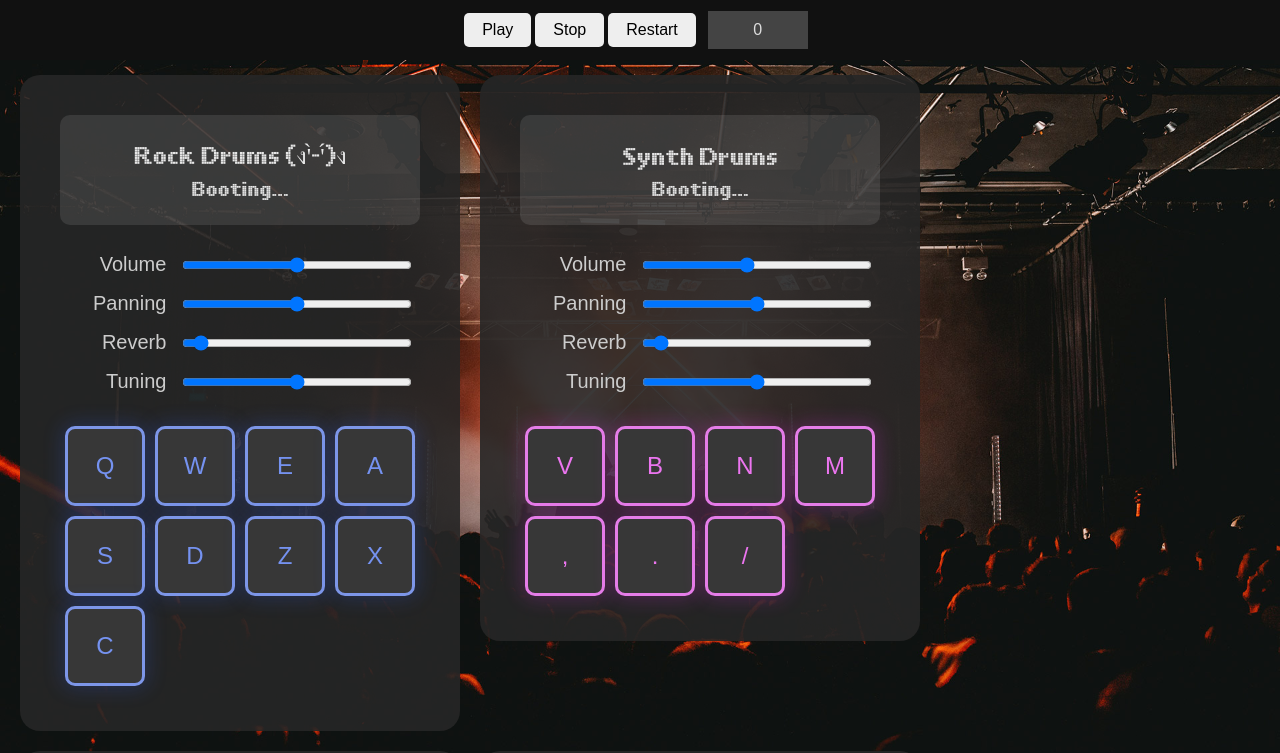
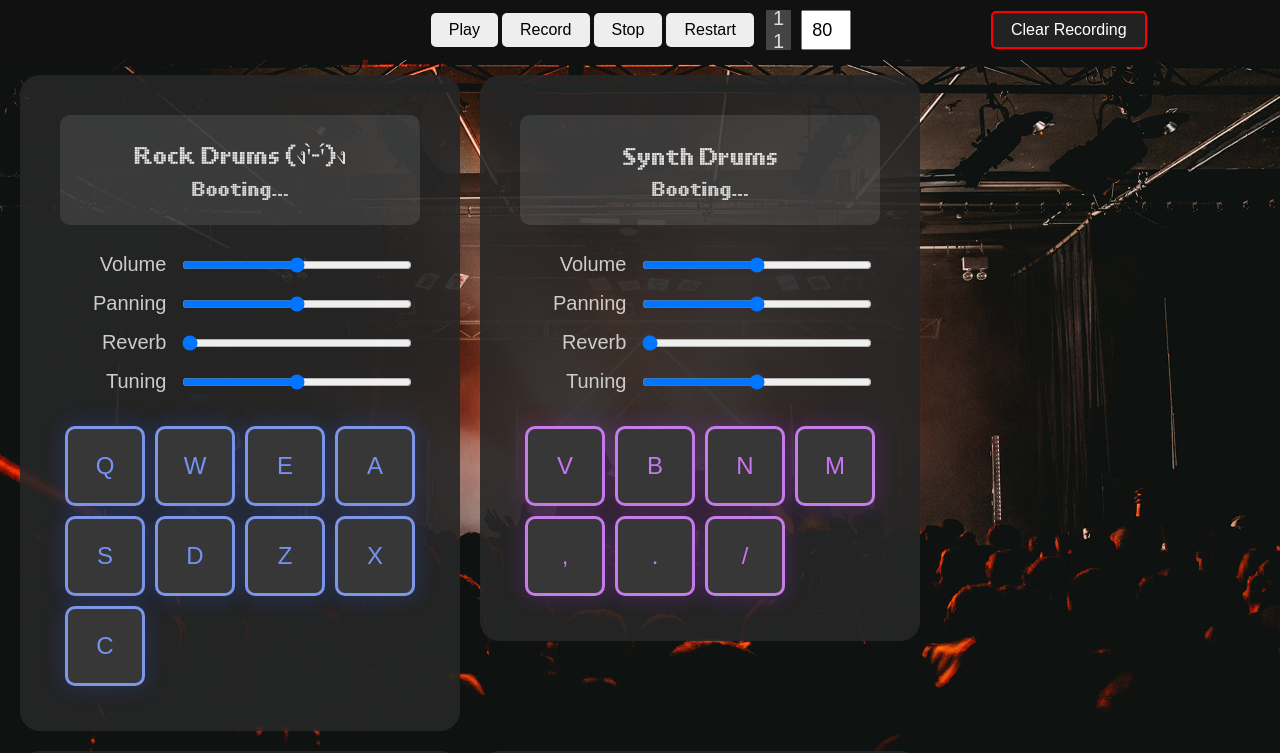
Before and after one commit to nrutledge/music-app, a React (Create React App) app: page / in a window 1280 px wide. Shown: the top 753 px of the page. Built offline with nearby package versions, Linux system fonts and the light colour scheme; no server answers.

Commit message:
Enhancing recording functions plus misc. styling adjustments

```diff
--- a/src/actions/index.js
+++ b/src/actions/index.js
@@ -1,4 +1,13 @@
-import { TIMER_START, TIMER_TICK, TIMER_STOP, TIMER_RESTART,  KEY_PRESS } from './types';
+import {
+    TIMER_START,
+    TIMER_TICK,
+    TIMER_STOP,
+    TIMER_RESTART,
+    KEY_PRESS,
+    TEMPO_CHANGE,
+    TOGGLE_RECORD,
+    CLEAR_RECORDING
+} from './types';
 
 let timer = null;
 
@@ -9,13 +18,13 @@ export const timerStart = (interval) => {
 
         timer = setInterval(() => dispatch(timerTick()), interval);
         dispatch({ type: TIMER_START });
-    }
+    };
 }
 
 export const timerTick = () => {
     return {
         type: TIMER_TICK
-    }
+    };
 }
 
 export const timerStop = () => {
@@ -23,21 +32,33 @@ export const timerStop = () => {
     timer = null;
     return {
         type: TIMER_STOP
-    }
+    };
 }
 
 export const timerRestart = () => {
     return {
         type: TIMER_RESTART
-    }
+    };
 }
 
 export const keyPress = (key, isKeyUp, isPlayBack) => {
     return (dispatch, getState) => {
-        const { playIndex } = getState();
+        const { playIndex, isRecordingOn } = getState().controls;
         dispatch({
             type: KEY_PRESS,
-            payload: { key, isKeyUp, isPlayBack, playIndex }
+            payload: { key, isKeyUp, isPlayBack, playIndex, isRecordingOn }
         });
     }
 }
+
+export const tempoChange = (tempo) => {
+    return { type: TEMPO_CHANGE, payload: { tempo } };
+};
+
+export const toggleRecord = () => {
+    return { type: TOGGLE_RECORD };
+};
+
+export const clearRecording = () => {
+    return { type: CLEAR_RECORDING };
+}
--- a/src/actions/types.js
+++ b/src/actions/types.js
@@ -1,5 +1,8 @@
+export const TOGGLE_RECORD = 'toggle_record';
 export const TIMER_START = 'timer_start';
 export const TIMER_TICK = 'timer_tick';
 export const TIMER_STOP = 'timer_stop';
 export const TIMER_RESTART = 'timer_restart';
 export const KEY_PRESS = 'key_press';
+export const TEMPO_CHANGE = 'tempo_change';
+export const CLEAR_RECORDING = 'clear_recording';
--- a/src/common/keyMappings.js
+++ b/src/common/keyMappings.js
@@ -32,7 +32,7 @@ export const drums = [
         name: 'Ride',
         triggerKey: 's',
         source: 'sounds/drums/Ride Cymbal/Ride Cymbal 3.wav',
-        volume: 0.75
+        volume: 0.8
     },
     {
         id: 6,
@@ -54,14 +54,14 @@ export const drums = [
         name: 'Snare',
         triggerKey: 'x',
         source: 'sounds/drums/Snare On/Snare 6.wav',
-        volume: 0.85
+        volume: 0.81
     },
     {
         id: 9,
         name: 'Hi-Hat Closed',
         triggerKey: 'c',
         source: 'sounds/drums/Hi Hat/Hi Hat 8.wav',
-        volume: 0.75,
+        volume: 0.77,
         exclusiveZone: 2
     },
 ]
--- a/src/components/Controls/Controls.css
+++ b/src/components/Controls/Controls.css
@@ -3,10 +3,11 @@
     top: 0;
     left: 0;
     display: flex;
-    justify-content: center;
+    justify-content: space-between;
     align-items: center;
     width: 100%;
     height: 60px;
+    font-size: 20px;
     background-color: #111;
 }
 
@@ -16,11 +17,41 @@
     background-color: #EEE;
 }
 
+.controls-section {
+    width: 33%;
+    display: flex;
+    justify-content: center;
+    align-items: center;
+}
+
+.button-record.on {
+    background-color: #FF0000;
+    color: #FFF;
+}
+
+.button-clear {
+    border: 2px solid #FF0000 !important;
+    background-color: #222 !important;
+    color: #FFF;
+}
+
 .play-position {
+    display: flex;
+    justify-content: center;
+    align-items: center;
     text-align: center;
     color: #DDD;
-    width: 80px;
-    padding: 10px;
+    box-sizing: border-box;
+    width: 70px;
+    height: 40px;
     margin: 5px 10px;
     background-color: #444;
 }
+
+.tempo {
+    font-size: 18px;
+    box-sizing: border-box;
+    width: 50px;
+    height: 40px;
+    text-align: right;
+}
--- a/src/components/Controls/Controls.js
+++ b/src/components/Controls/Controls.js
@@ -1,24 +1,60 @@
 import React from 'react';
 import { connect } from 'react-redux';
-import { timerStart, timerStop, timerRestart } from '../../actions';
+import { timerStart,
+    timerStop,
+    timerRestart,
+    tempoChange,
+    toggleRecord,
+    clearRecording
+} from '../../actions';
 import './Controls.css';
 
-const tempo = 80;
-
-// Set interval for each tick equal to a 128th note
-const interval = tempo / 60 / 32 * 1000;
+// Number of slices to record per bar
+const precision = 96;
 
 const Controls = (props) => {
+    const barLength = 240 / props.tempo;
+    const interval = barLength / precision * 1000;
     const timerStart = () => props.timerStart(interval);
+    const recordingStatus = props.controls.isRecordingOn ? 'on' : '';
+    const currentbar = Math.floor(props.controls.playIndex / 96) + 1;
+    const currentBeat = Math.floor((props.controls.playIndex / 24 % 4)) + 1;
     return (
         <div className="controls">
-            <button className="button-play" onClick={timerStart}>Play</button>
-            <button className="button-stop" onClick={props.timerStop}>Stop</button>
-            <button className="button-restart" onClick={props.timerRestart}>Restart</button>
-            <div className="play-position">{props.playIndex}</div>
+            <div className="controls-section">
+            </div>
+            <div className="controls-section">
+                <button className="button-play" onClick={timerStart}>Play</button>
+                <button
+                    className={'button-record ' + recordingStatus}
+                    onClick={props.toggleRecord}
+                >Record</button>
+                <button className="button-stop" onClick={props.timerStop}>Stop</button>
+                <button className="button-restart" onClick={props.timerRestart}>Restart</button>
+                <div className="play-position">{`${currentbar} ${currentBeat}`}</div>
+                <input
+                    className="tempo"
+                    type="number"
+                    onChange={(e) => props.tempoChange(e.target.value)}
+                    value={props.tempo}
+                />
+            </div>
+            <div className="controls-section">
+                <button className="button-clear" onClick={props.clearRecording}>
+                    Clear Recording
+                </button>
+            </div>
         </div>
     )
 }
 
-const mapStateToProps = ({ playIndex }) => ({ playIndex });
-export default connect(mapStateToProps, { timerStart, timerStop, timerRestart })(Controls);
+const mapStateToProps = ({ controls, tempo }) => ({ controls, tempo });
+const mapDispatchToProps = {
+    timerStart,
+    timerStop,
+    timerRestart,
+    tempoChange,
+    toggleRecord,
+    clearRecording
+};
+export default connect(mapStateToProps, mapDispatchToProps)(Controls);
--- a/src/components/DrumPad/DrumPad.js
+++ b/src/components/DrumPad/DrumPad.js
@@ -35,10 +35,12 @@ class DrumPad extends Component {
         }
         */
 
-        // If key has changed from pressed to not press (or vise versa)
-        // play or stop the sound in response (undefined state = key up)
-        if (this.props.play && this.props.play !== prevProps.play) {
-            if (this.props.play === 'd') {
+
+        if ((this.props.playback && this.props.playback !== prevProps.playback) ||
+            this.props.isKeyDown !== prevProps.isKeyDown
+        ) {
+            if (this.props.playback === 'd' || this.props.isKeyDown) {
+                this.setState({ isPressed: true });
                 this.playSound(
                     this.props.audioCtx,
                     this.props.panner,
@@ -52,6 +54,7 @@ class DrumPad extends Component {
                     this.props.transitionTime
                 );
             } else {
+                this.setState({ isPressed: false });
                 this.stopSound(
                     this.props.audioCtx,
                     this.state.gainNode,
@@ -146,9 +149,9 @@ class DrumPad extends Component {
 
     render() {
         //const bgColor = this.state.isPressed ? `hsl(${this.props.hue}, 40%, 50%)` : 'rgb(60, 60, 60)';
-        const bgColor = this.props.play ? 'rgb(65, 65, 65)' : 'rgb(55, 55, 55)';
-        const lightness = this.props.play ? '88%' : '70%';
-        const shadowAlpha = this.props.play ? '0.6' : '0.2';
+        const bgColor = this.state.isPressed ? 'rgb(65, 65, 65)' : 'rgb(55, 55, 55)';
+        const lightness = this.state.isPressed ? '88%' : '70%';
+        const shadowAlpha = this.state.isPressed ? '0.6' : '0.2';
 
         return (
             <button
@@ -172,8 +175,12 @@ class DrumPad extends Component {
     }
 }
 
-const mapStateToProps = ({ record, playIndex }, ownProps) => {
-    const play = record[playIndex] ? record[playIndex][ownProps.triggerKey] : undefined;
-    return { play };
+const mapStateToProps = ({ record: { playing, recording }, controls: { playIndex } }, ownProps) => {
+    const key = ownProps.triggerKey;
+    const playback = recording[playIndex] ? recording[playIndex][key] : undefined;
+    const isKeyDown = playing[key];
+
+    return { playback, isKeyDown };
+
 }
 export default connect(mapStateToProps, { keyPress })(DrumPad);
--- a/src/components/Studio/Studio.js
+++ b/src/components/Studio/Studio.js
@@ -74,7 +74,7 @@ class Studio extends Component {
   render() {
     // Set the amount to vary hue per instrument
     const instrumentCount = 5;
-    const hueRange = 360;
+    const hueRange = 270;
     const hueShift = hueRange / instrumentCount;
 
     return (
@@ -89,7 +89,7 @@ class Studio extends Component {
             name={'Rock Drums (ง\'̀-\'́)ง'}
             volume={50}
             panning={0}
-            reverb={5}
+            reverb={0}
             stopDelay={2}
             decayTime={4}
             transitionTime={0.005}
@@ -101,11 +101,11 @@ class Studio extends Component {
             setConvolverBuffer={this.setConvolverBuffer}
             keyMappings={synthDrums}
             name={'Synth Drums'}
-            volume={45}
+            volume={50}
             panning={0}
-            reverb={5}
+            reverb={0}
             stopDelay={0.1}
-            decayTime={0.2}
+            decayTime={0.25}
             transitionTime={0.005}
             hue={this.state.baseHue + (hueShift * 1)}
           />
@@ -116,10 +116,10 @@ class Studio extends Component {
             keyMappings={piano}
             name={'Piano'}
             volume={100}
-            panning={-30}
+            panning={-25}
             reverb={35}
-            stopDelay={0.04}
-            decayTime={0.08}
+            stopDelay={0.01}
+            decayTime={0.25}
             transitionTime={0.005}
             hue={this.state.baseHue + (hueShift * 2)}
           />
@@ -130,10 +130,10 @@ class Studio extends Component {
             keyMappings={synth}
             name={'Synth'}
             volume={75}
-            panning={30}
+            panning={25}
             reverb={35}
-            stopDelay={0.04}
-            decayTime={0.08}
+            stopDelay={0.01}
+            decayTime={0.25}
             transitionTime={0.005}
             hue={this.state.baseHue + (hueShift * 3)}
           />
@@ -143,7 +143,7 @@ class Studio extends Component {
             setConvolverBuffer={this.setConvolverBuffer}
             keyMappings={cello}
             name={'Cello'}
-            volume={33}
+            volume={35}
             panning={-3}
             reverb={80}
             stopDelay={0.01}
--- /dev/null
+++ b/src/reducers/controls.js
@@ -0,0 +1,33 @@
+import { TIMER_TICK, TIMER_RESTART, TOGGLE_RECORD } from '../actions/types';
+
+const initialState = {
+    playIndex: 0,
+    status: 'stopped',
+    isRecordingOn: false
+}
+
+const controls = (state = initialState, action) => {
+    switch(action.type) {
+        case TIMER_TICK:
+            return {
+                ...state,
+                playIndex: state.playIndex + 1
+            }
+        case TIMER_RESTART:
+            return {
+                ...state,
+                playIndex: 0
+            }
+        case TOGGLE_RECORD:
+            const newIsRecordingOn = state.isRecordingOn ? false : true;
+            console.log('recordingOn', newIsRecordingOn)
+            return {
+                ...state,
+                isRecordingOn: newIsRecordingOn
+            }
+        default:
+            return state;
+    }
+}
+
+export default controls;
--- a/src/reducers/index.js
+++ b/src/reducers/index.js
@@ -1,8 +1,10 @@
 import { combineReducers } from 'redux';
 import record from './record';
-import playIndex from './playIndex';
+import controls from './controls';
+import tempo from './tempo';
 
 export default combineReducers({
     record,
-    playIndex
+    controls,
+    tempo
 });
--- a/src/reducers/playIndex.js
+++ /dev/null
@@ -1,14 +0,0 @@
-import { TIMER_TICK, TIMER_RESTART } from '../actions/types';
-
-const playIndex = (state = 0, action) => {
-    switch(action.type) {
-        case TIMER_TICK:
-            return state + 1;
-        case TIMER_RESTART:
-            return state = 0;
-        default:
-            return state;
-    }
-}
-
-export default playIndex;
--- a/src/reducers/record.js
+++ b/src/reducers/record.js
@@ -1,22 +1,34 @@
-import { KEY_PRESS } from '../actions/types';
+import { KEY_PRESS, CLEAR_RECORDING } from '../actions/types';
 
-const record = (state = [], action) => {
+const initialState = {
+    playing: {},
+    recording: []
+}
+
+const record = (state = initialState, action) => {
     switch(action.type) {
         case KEY_PRESS:
-            const { playIndex, key, isKeyUp, isPlayBack } = action.payload;
+            const { playIndex, key, isKeyUp, isRecordingOn } = action.payload;
+            let newPlaying = { ...state.playing };
+            let newRecording = [ ...state.recording];
 
-            // Don't record keys being played back
-            if (isPlayBack) { return state; }
+            // Update currently playing keys
+            newPlaying[key] = isKeyUp ? false : true;
 
-            let newPressedKeys = { ...state[playIndex] };
-            if (isKeyUp) {
-                newPressedKeys[key] = 'u'
-            } else {
-                newPressedKeys[key] = 'd'
+            // If recording is enabled, add key status to recording
+            // 'd' = keydown, 'u' = keyup
+            if (isRecordingOn) {
+                let newRecordingAtIndex = { ...newRecording[playIndex] };
+                newRecordingAtIndex[key] = isKeyUp ? 'u' : 'd';
+                newRecording[playIndex] = newRecordingAtIndex;
             }
-            const newState = [ ...state ];
-            newState[playIndex] = newPressedKeys;
-            return newState;
+
+            return {
+                playing: newPlaying,
+                recording: newRecording
+            }
+        case CLEAR_RECORDING:
+            return initialState;
         default:
             return state;
     }
--- /dev/null
+++ b/src/reducers/tempo.js
@@ -0,0 +1,16 @@
+import { TEMPO_CHANGE } from '../actions/types';
+
+const tempo = (state = 80, action) => {
+    switch (action.type) {
+        case TEMPO_CHANGE:
+            let newTempo = action.payload.tempo;
+            if (typeof newTempo === 'string') {
+                newTempo = parseFloat(newTempo);
+            }
+            return newTempo;
+        default:
+            return state;
+    }
+}
+
+export default tempo;
```
